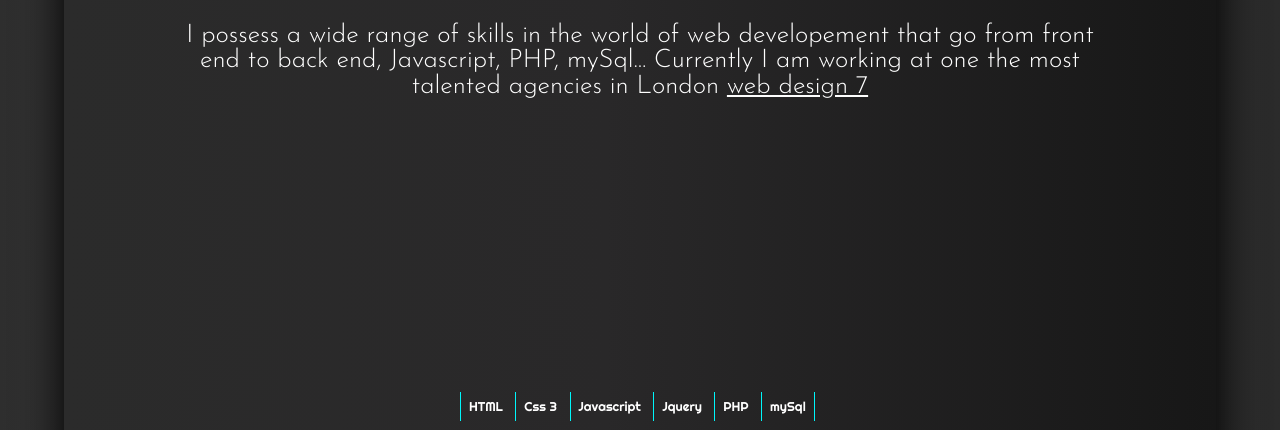
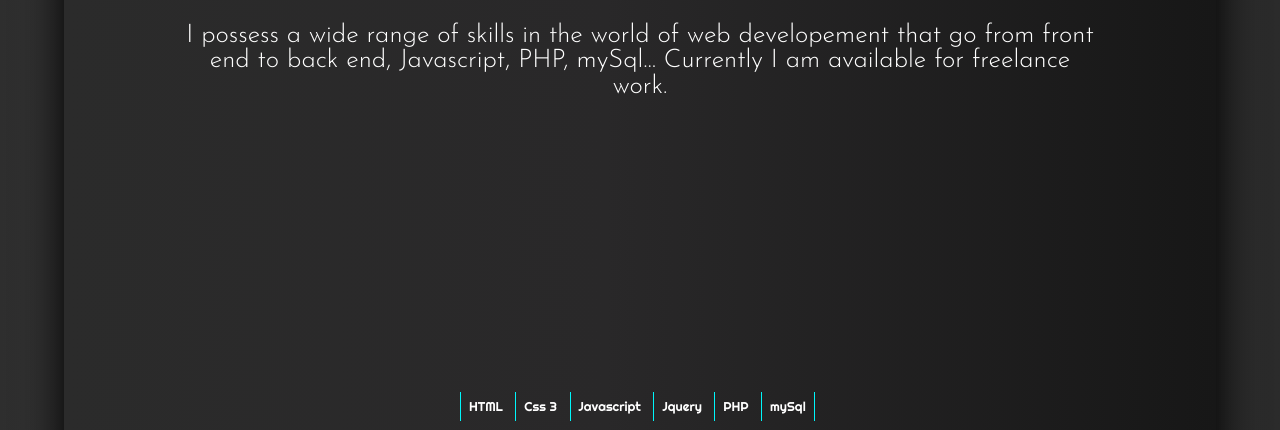
Before and after one commit to FelixGarciaL/FelixGarciaL.github.io, a plain HTML site: page index.html in a window 1280 px wide. Shown: the part 245-675 px from the top of the page. Drawn offline with nearby package versions, Linux system fonts and the light colour scheme; a web font is replaced by a local one.

Commit message:
Update index.html

```diff
--- a/index.html
+++ b/index.html
@@ -132,7 +132,7 @@
 
 
 				<p class="intro_text"> <span class="introduce">My name is Felix Garcia <br>and<br> this is my web curriculum.</span><br>
-				I possess a wide range of skills in the world of web developement that go from front end to back end, Javascript, PHP, mySql... Currently I am working at one the most talented agencies in London <a style="color: white;" href="https://www.webdesign7.co.uk/">web design 7</a>
+				I possess a wide range of skills in the world of web developement that go from front end to back end, Javascript, PHP, mySql... Currently I am available for freelance work.</a>
 				</p>
 
 			</div>
```
